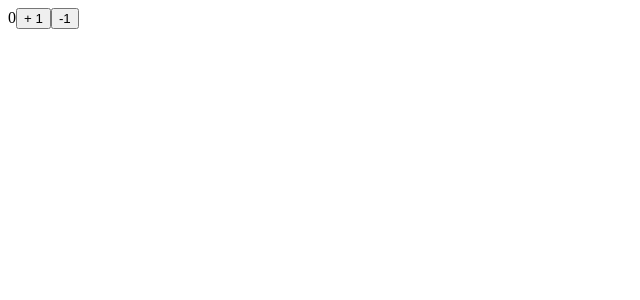
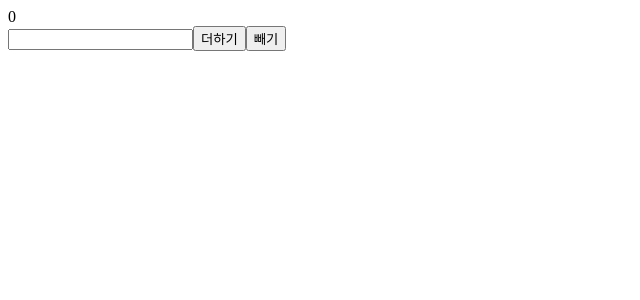
Before and after one commit to marksenee/react-counter, a React (Create React App) app: page / in a window 1280 px wide. Shown: the top 300 px of the page, without its empty margins (0-640 px from the left). Built offline with nearby package versions, Linux system fonts and the light colour scheme.

Commit message:
[study] Redux

```diff
--- a/src/App.js
+++ b/src/App.js
@@ -1,33 +1,40 @@
 // src/App.js
 
 import React from "react";
+import { useState } from "react";
 import { useDispatch, useSelector } from "react-redux";
 
-import { minusOne, plusOne } from "./redux/modules/counter";
+// 4. Action Creator를 import 합니다.
+import { addNumber, minusNumber } from "./redux/modules/counter";
 
 const App = () => {
+  // 1. dispatch 선언
   const dispatch = useDispatch();
+  const [number, setNumber] = useState(0);
+  const globalNumber = useSelector((state) => state.counter.number);
 
-	// 👇 코드 추가
-  const number = useSelector((state) => state.counter.number);
+  const onChangeHandler = (evnet) => {
+    const { value } = evnet.target;
+    setNumber(+value);
+  };
 
-  console.log(number); // 콘솔 추가
+  // 2. 더하기 버튼을 눌렀을 때 실행할 이벤트 핸들러 만들기
+  const onClickAddHandler = () => {
+    // 5. Action Creator를 dispatch 해주고 그 때 Action Creator의 인자에 number를 넣어준다.
+    dispatch(addNumber(number));
+  }
+  const onClickMinusHandler = () => {
+    // 5. Action Creator를 dispatch 해주고 그 때 Action Creator의 인자에 number를 넣어준다.
+    dispatch(minusNumber(number));
+  }
+
   return (
     <div>
-			{/* 👇 코드 추가 */}
-      {number}
-      <button
-        onClick={() => {
-          dispatch(plusOne()); // 액션 객체를 Action Creator로 변경
-        }}
-      >
-        + 1
-      </button>
-      <button
-        onClick={() => {
-          dispatch(minusOne()); // 액션 객체를 Action Creator로 변경
-        }}
-      >-1</button>
+      <div>{globalNumber}</div>
+      <input type="number" onChange={onChangeHandler} />
+			{/* 3. 더하기 버튼 이벤트핸들러를 연결해줍니다. */}
+      <button onClick={onClickAddHandler}>더하기</button>
+      <button onClick={onClickMinusHandler}>빼기</button>
     </div>
   );
 };
--- a/src/redux/modules/counter.js
+++ b/src/redux/modules/counter.js
@@ -1,45 +1,49 @@
 // src/modules/counter.js
 
-const PLUS_ONE = "PLUS_ONE"; // value는 상수로 생성
-const MINUS_ONE = "MINUS_ONE"; // value는 상수로 생성
+//Action Value
+const ADD_NUMBER = "ADD_NUMBER"; // value는 상수로 생성
+const MINUS_NUMBER = "MINUS_NUMBER"; // value는 상수로 생성
 
-
+//Action Creator
 // 액션 객체를 반환하는 함수 생성
 // export가 붙는 이유는 plusOne()는 외부에서 사용될 예정이기 때문
-export const plusOne = () => {
+export const addNumber = (payload) => {
     return {
-        type: PLUS_ONE,
+        type: ADD_NUMBER,
+        payload // 객체의 Key와 value가 같으면 줄여서 사용할 수 있음
     };
 }
 
-export const minusOne = () => {
+export const minusNumber = (payload) => {
     return {
-        type: MINUS_ONE,
+        type: MINUS_NUMBER,
+        payload
     };
 }
 
-// 초기 상태값
+
+// Initial State 초기 상태값
 const initialState = {
     number: 0,
   };
 
-  // 리듀서
-  const counter = (state = initialState, action) => {
+// Reducer
+const counter = (state = initialState, action) => {
     console.log(action);
     switch (action.type) {
           // PLUS_ONE이라는 case를 추가한다.
           // 여기서 말하는 case란, action.type을 의미한다.
           // dispatch로부터 전달받은 action의 type이 "PLUS_ONE" 일 때
           // 아래 return 절이 실행된다.
-      case PLUS_ONE:
+      case ADD_NUMBER:
         return {
                   // 기존 state에 있던 number에 +1을 더한다.
-          number: state.number + 1,
+          number: state.number + action.payload,
         };
-        case MINUS_ONE:
+        case MINUS_NUMBER:
         return {
                   // 기존 state에 있던 number에 -1을 한다.
-          number: state.number - 1,
+          number: state.number - action.payload,
         };
 
       default:
@@ -47,5 +51,5 @@ const initialState = {
     }
   };
 
-  // 모듈파일에서는 리듀서를 export default 한다.
-  export default counter;
+// export default reducer
+export default counter;
```
